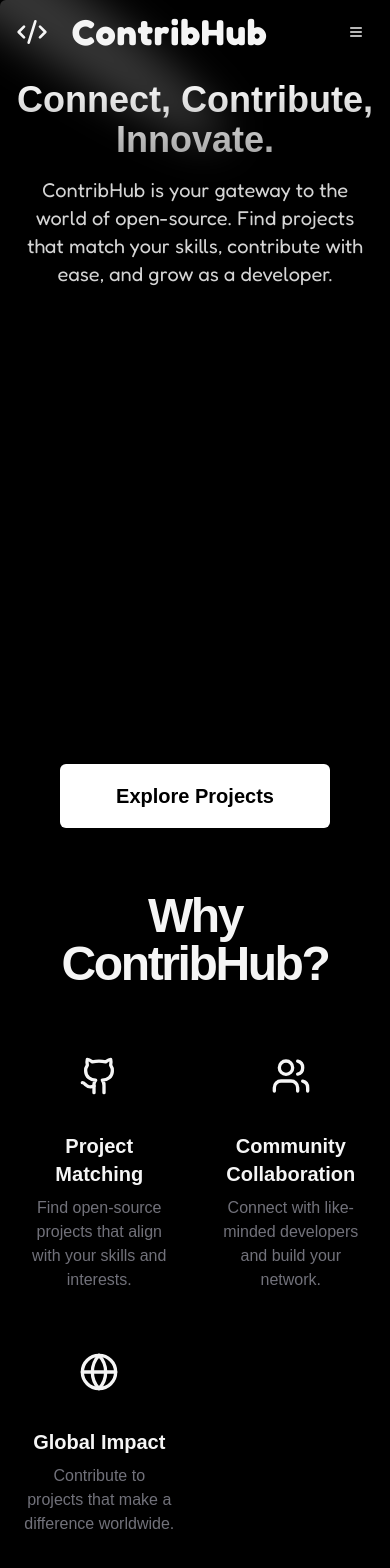
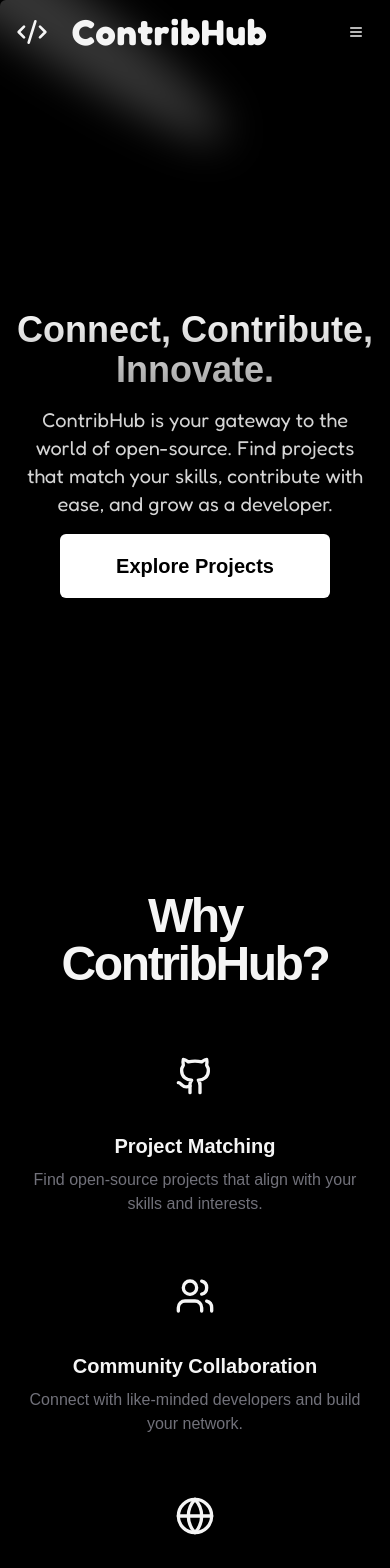
Before and after one commit to itsyaba/ContribHub, a Next.js app: page / in a window 390 px wide. Shown: the top 1568 px of the page. Built offline with nearby package versions, Linux system fonts and the light colour scheme.

Commit message:
feat: landingPage responsiveness

```diff
--- a/src/app/page.tsx
+++ b/src/app/page.tsx
@@ -7,9 +7,8 @@ import { Github, Globe, Users } from "lucide-react";
 export default function Home() {
   return (
     <>
-      <section></section>
-      {/* LANDING PAGE */}
-      <div className="h-screen w-full rounded-md flex md:items-center md:justify-center bg-black/[0.96] antialiased bg-grid-white/[0.02] relative overflow-hidden">
+      {/* HERO PAGE */}
+      <div className="h-screen w-full rounded-md flex items-center justify-center gap-8 bg-black/[0.96] antialiased bg-grid-white/[0.02] relative overflow-hidden">
         <Spotlight className="-top-40 left-0 md:left-60 md:-top-20" fill="white" />
         <div className=" p-4 max-w-7xl  mx-auto relative z-10  w-full pt-20 md:pt-0 flex items-center justify-between flex-col  gap-4">
           <div>
@@ -26,15 +25,14 @@ export default function Home() {
           </Button>
         </div>
       </div>
-      {/* LANDING PAGE */}
+      {/* HERO PAGE */}
       {/* Why ContribHub? */}
-
       <section className="w-full py-12 md:py-24 lg:py-32 bg-primary">
         <div className="container px-4 md:px-6">
           <h2 className="text-3xl font-bold tracking-tighter sm:text-5xl text-center mb-12">
             Why ContribHub?
           </h2>
-          <div className="grid gap-10 sm:grid-cols-2 md:grid-cols-3">
+          <div className="grid gap-10 sm:grid-cols-1 md:grid-cols-3">
             <FeatureCard
               icon={<Github className="h-10 w-10" />}
               title="Project Matching"
@@ -53,10 +51,7 @@ export default function Home() {
           </div>
         </div>
       </section>
-      {/* START CONTRIBUTING */}
       <StartContributing />
-      {/* START CONTRIBUTING */}
-      {/* TESTIMONIALS */}
       <Testimonials />
       {/* Join ContribHub Today */}
       <section className="w-full py-12 md:py-24 lg:py-32 ">
--- a/src/components/startContributing.tsx
+++ b/src/components/startContributing.tsx
@@ -8,20 +8,15 @@ import {
   IconBrandCpp,
   IconBrandFlutter,
   IconBrandJavascript,
-  IconBrandMantine,
   IconBrandMongodb,
   IconBrandNextjs,
   IconBrandNodejs,
   IconBrandPhp,
-  IconBrandPrisma,
   IconBrandPython,
   IconBrandReact,
   IconBrandReactNative,
-  IconBrandRedux,
-  IconBrandTailwind,
   IconBrandTypescript,
   IconBrandVue,
-  IconGitPullRequest,
   IconGrain,
   IconSql,
 } from "@tabler/icons-react";
@@ -115,18 +110,3 @@ export default function StartContributing() {
     </section>
   );
 }
-
-function LanguageCard({ name, icon }: { name: string; icon: string }) {
-  return (
-    <Card className="group hover:border-primary transition-colors">
-      <CardContent className="p-4">
-        <Link href="#" className="flex flex-col items-center text-center space-y-2">
-          <span className="text-4xl" role="img" aria-label={name}>
-            {icon}
-          </span>
-          <span className="font-medium group-hover:text-primary transition-colors">{name}</span>
-        </Link>
-      </CardContent>
-    </Card>
-  );
-}
```
